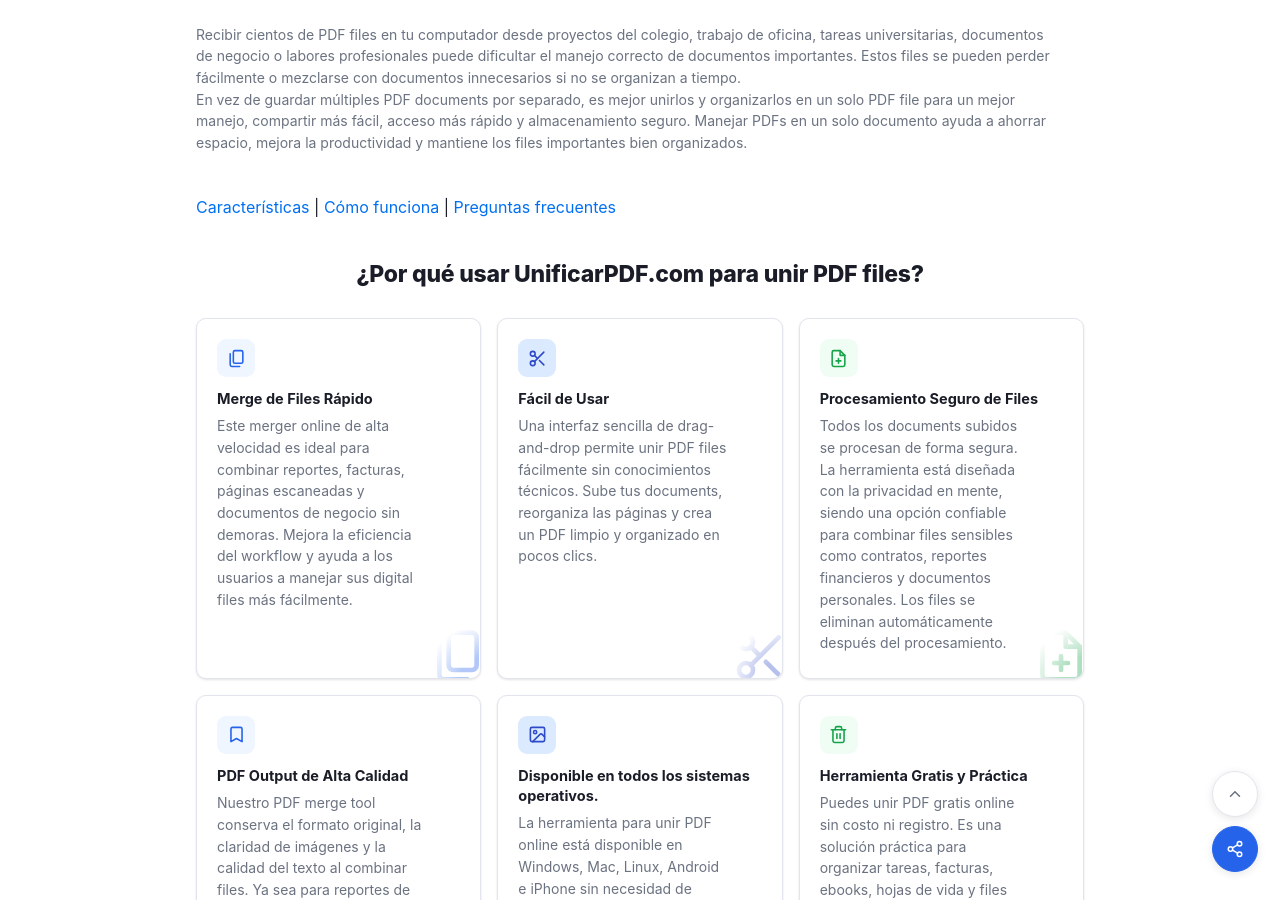
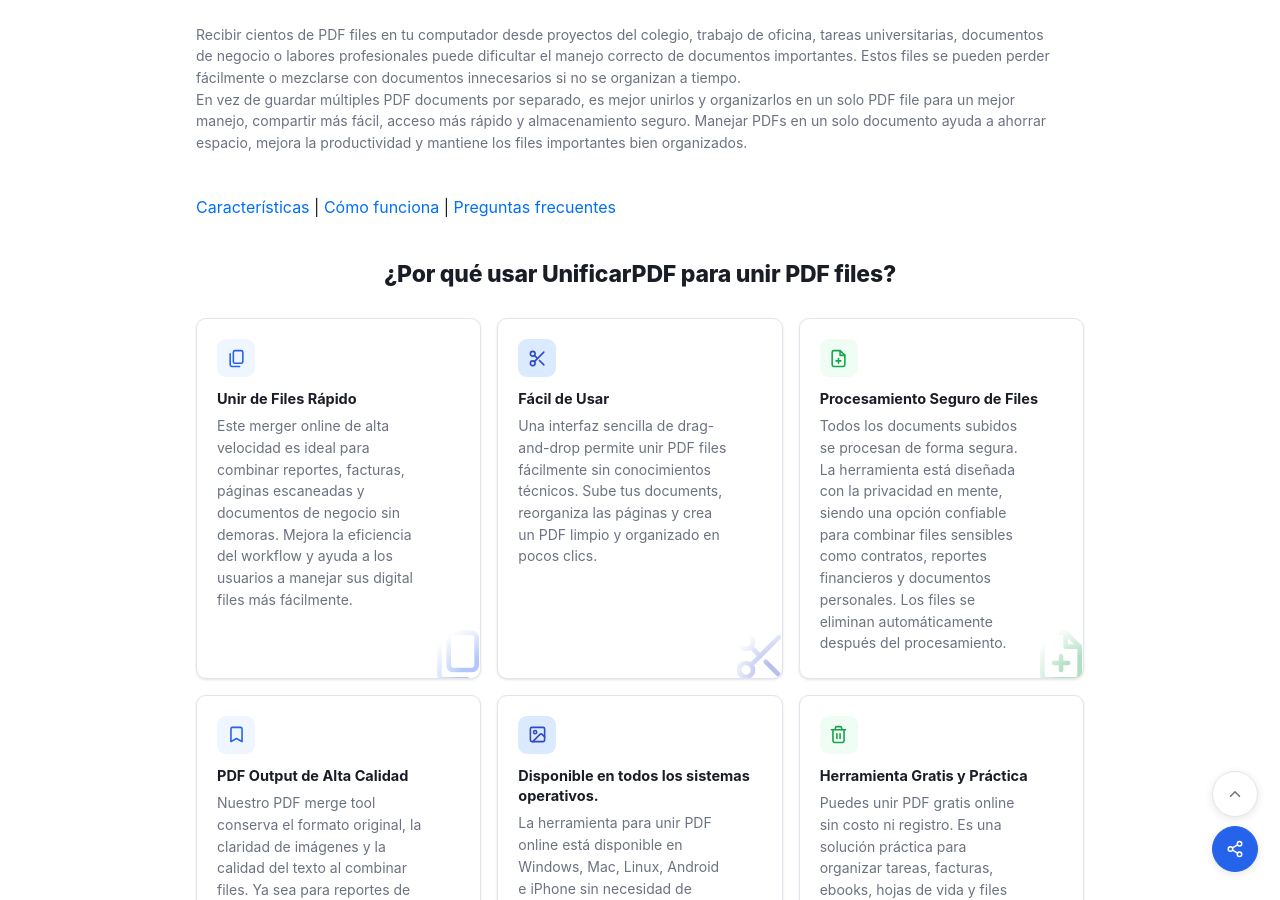
Before and after one commit to rforrupesh/jekyllmultilingual, a Jekyll site: the page built from index.md, in a window 1280 px wide and 900 px high, scrolled down 1331 px. Built offline with Jekyll 4.4.1, drawn with Linux system fonts in a browser that asks for light colours.

Commit message:
Update headings for consistency in Spanish

```diff
--- a/index.md
+++ b/index.md
@@ -136,7 +136,7 @@
 
   <section class="isec-block isec-why" aria-labelledby="isec-why-title" id="features">
     <div class="isec-block__head">
-      <h2 id="isec-why-title" class="isec-block__title">¿Por qué usar UnificarPDF.com para unir PDF files?</h2>
+      <h2 id="isec-why-title" class="isec-block__title">¿Por qué usar UnificarPDF para unir PDF files?</h2>
     </div>
     <div class="isec-card-grid">
       <div class="isec-card">
@@ -144,7 +144,7 @@
         <span class="isec-card__icon isec-icon-blue" aria-hidden="true">
           <svg viewBox="0 0 24 24" fill="none" stroke="currentColor" stroke-width="2" stroke-linecap="round" stroke-linejoin="round"><rect x="8" y="2" width="12" height="16" rx="2"/><path d="M4 6v14a2 2 0 0 0 2 2h10"/></svg>
         </span>
-        <h3 class="isec-card__title">Merge de Files Rápido</h3>
+        <h3 class="isec-card__title">Unir de Files Rápido</h3>
         <p class="isec-card__text">Este merger online de alta velocidad es ideal para combinar reportes, facturas, páginas escaneadas y documentos de negocio sin demoras. Mejora la eficiencia del workflow y ayuda a los usuarios a manejar sus digital files más fácilmente.</p>
       </div>
       <div class="isec-card">
```
